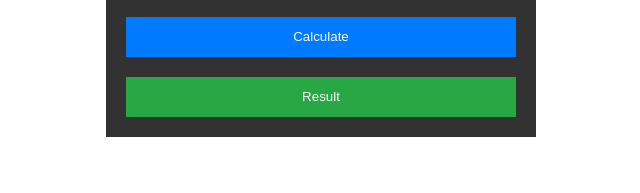
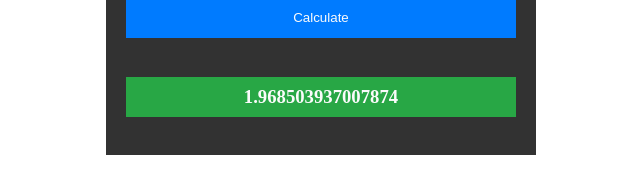
Before and after one commit to MarawanRaafat/JS-task, a plain HTML site: page index.html in a window 1280 px wide. Both pictures are taken after typing "5" into the empty fields and a click on the button "Calculate". Shown: the part 413-606 px from the top of the page, without its empty margins (319-959 px from the left). Drawn offline with Linux system fonts and the light colour scheme.

Commit message:
update files

```diff
--- a/index.html
+++ b/index.html
@@ -17,7 +17,7 @@
         <input type= "number" class="numer-input" placeholder="Enter number of inches here..">
         <button class="calculate">Calculate</button>
 
-        <button class="result">Result</button>
+        <h3 class="result">Result</h3>
     </div>
 
 
--- a/script.js
+++ b/script.js
@@ -1,11 +1,14 @@
 
 function getInputValue(){
 const value = document.querySelector(".numer-input").value
-const num = document.querySelector("result")
-num.innerHTML = value / 39.37
+const num = document.querySelector("h3")
+num.innerHTML = value / 2.54
+
 }
 
-decument.querySelector(".calculate").onclick = getInputValue
+document.querySelector(".calculate").onclick = getInputValue
+
 
 // ايه المشكلة بقا ؟
 // و انا رابط الينك صح 😁
+// تمام خلاص
--- a/style.css
+++ b/style.css
@@ -42,8 +42,10 @@ input {
 .result {
     width: 100%;
     height: 40px;
-    text-align: center;
     background-color:#28A745 ;
     border: none;
     color: #FBFBFB;
+    display: flex;
+    justify-content: center;
+    align-items: center;
 }
```
